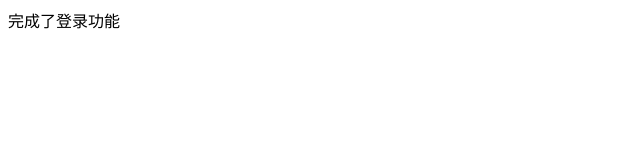
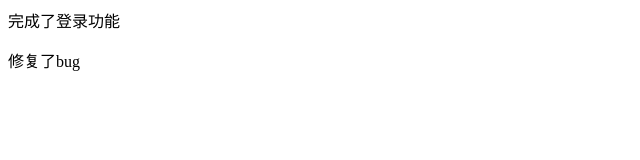
Before and after one commit to LizhiAllen/test, a plain HTML site: page index.html in a window 1280 px wide. Shown: the full height of the page, 0-640 px from the left. Drawn offline with Linux system fonts and the light colour scheme.

Commit message:
修复了bug

```diff
--- a/index.html
+++ b/index.html
@@ -6,6 +6,7 @@
 </head>
 <body>
     <div>完成了登录功能</div>
+    <p>修复了bug</p>
 
 </body>
 </html>
```
